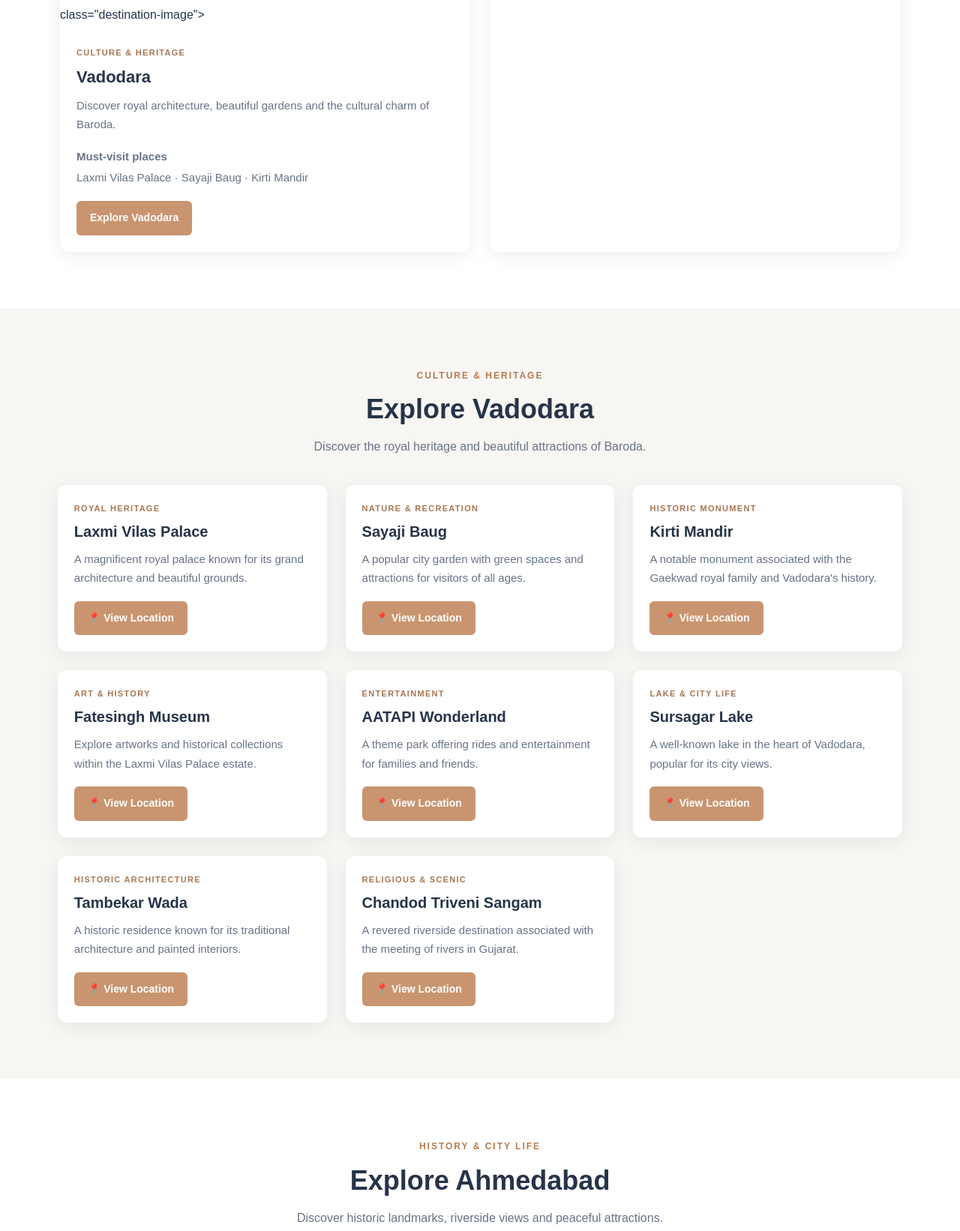
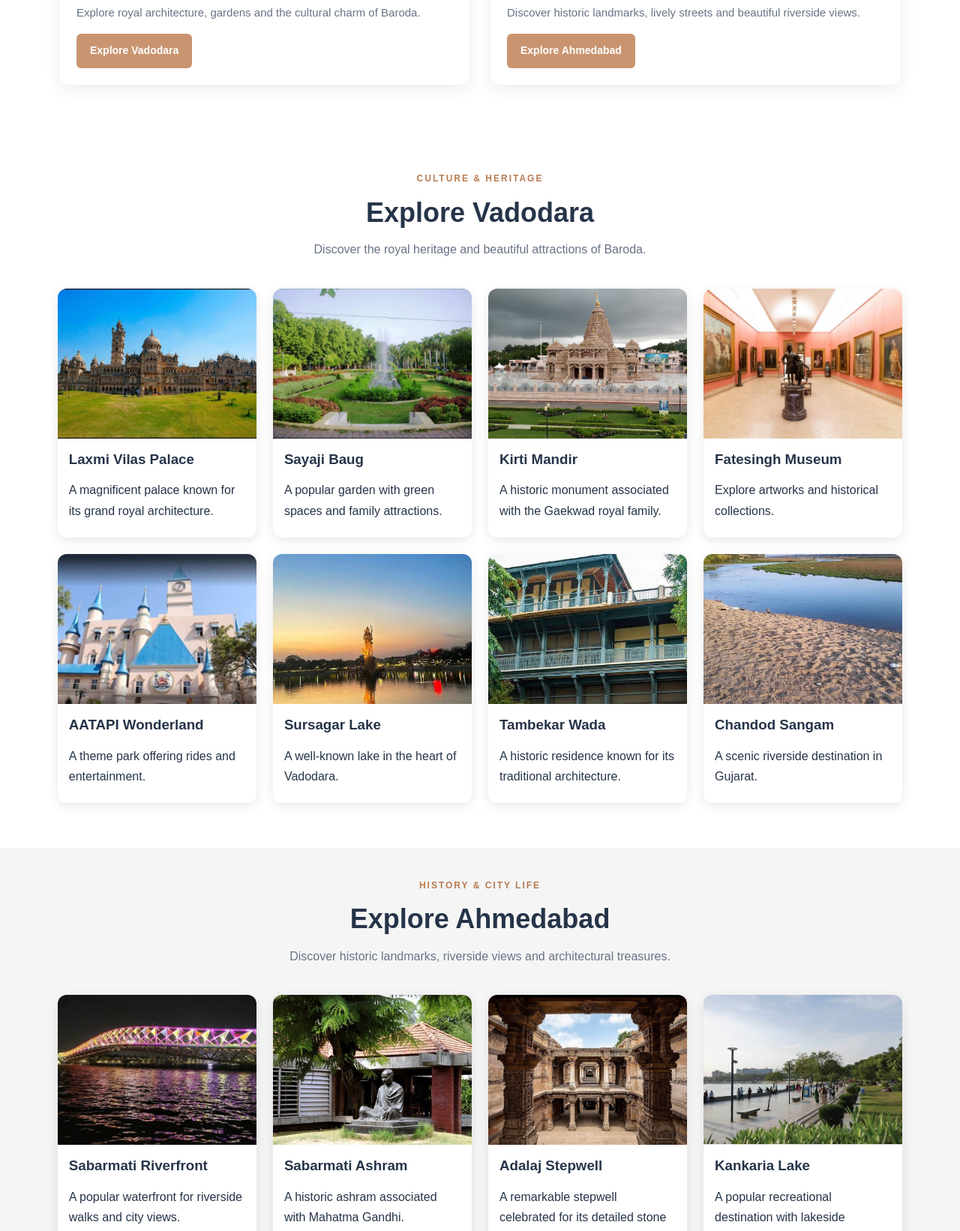
Before and after one commit to parmarmahika13-dotcom/gujarat-tourism, a plain HTML site: page index.html in a window 1280 px wide. Shown: the part 1158-2800 px from the top of the page at 75% size. Drawn offline with Linux system fonts and the light colour scheme.

Commit message:
Update index.html

```diff
--- a/index.html
+++ b/index.html
@@ -5,268 +5,204 @@
   <meta charset="UTF-8">
   <meta name="viewport" content="width=device-width, initial-scale=1.0">
   <title>Explore Gujarat | Tourism</title>
-    <meta name="description" content="Explore the beautiful tourist destinations of Vadodara and Ahmedabad, Gujarat.">
+  <meta name="description" content="Explore tourist destinations in Vadodara and Ahmedabad, Gujarat.">
   <link rel="stylesheet" href="style.css">
   <script src="script.js" defer></script>
+  <style>
+    .photo-grid {
+      display: grid;
+      grid-template-columns: repeat(auto-fit, minmax(230px, 1fr));
+      gap: 22px;
+      margin: 25px 0;
+    }
+    .photo-card {
+      overflow: hidden;
+      border-radius: 12px;
+      background: white;
+      box-shadow: 0 4px 15px #00000018;
+    }
+    .photo-card img {
+      display: block;
+      width: 100%;
+      height: 200px;
+      object-fit: cover;
+    }
+    .photo-card h3, .photo-card p {
+      margin: 12px 15px;
+    }
+    .photo-card p { padding-bottom: 10px; }
+    .photo-card a { color: inherit; text-decoration: none; }
+    .photo-card a:hover { text-decoration: underline; }
+    .photo-section { padding: 35px 6%; }
+    .photo-section:nth-of-type(even) { background: #f5f5f5; }
+    .photo-section > p { text-align: center; }
+  </style>
 </head>
-
 <body>
 
 <header class="site-header">
   <nav class="navbar">
     <a href="#home" class="logo">Explore Gujarat<span>.</span></a>
-
-        <button class="menu-toggle" id="menuToggle"
-                aria-label="Toggle navigation" aria-expanded="false">
-            ☰
-        </button>
-
+    <button class="menu-toggle" id="menuToggle" aria-label="Toggle navigation" aria-expanded="false">☰</button>
     <div class="nav-links" id="navLinks">
       <a href="#home">Home</a>
       <a href="#destinations">Destinations</a>
       <a href="#vadodara">Vadodara</a>
       <a href="#ahmedabad">Ahmedabad</a>
+      <a href="#other-places">Other Places</a>
       <a href="#about">About</a>
     </div>
   </nav>
 </header>
 
 <main>
-    <!-- HERO SECTION -->
   <section class="hero" id="home">
     <div class="hero-content">
       <span class="eyebrow">DISCOVER THE BEAUTY OF GUJARAT</span>
       <h1>Explore Gujarat,<br>Explore Incredible Places</h1>
-            <p>
-                Discover royal palaces, historic monuments, peaceful lakes
-                and the rich culture of Vadodara and Ahmedabad.
-            </p>
+      <p>Discover royal palaces, historic monuments, peaceful lakes and the rich culture of Gujarat.</p>
       <a href="#destinations" class="btn">Explore Destinations ↓</a>
     </div>
   </section>
 
-    <!-- DESTINATION INTRODUCTION -->
   <section class="section" id="destinations">
     <div class="section-heading">
       <span class="eyebrow">YOUR NEXT ADVENTURE</span>
       <h2>Explore Our Destinations</h2>
-            <p>Choose a city and discover its famous tourist attractions.</p>
+      <p>Discover the famous attractions of Vadodara, Ahmedabad and other places in Gujarat.</p>
     </div>
-
     <div class="destination-grid">
-
       <article class="destination-card">
-               <img src="laxmi-palace.jpeg"
-     alt="Laxmi Vilas Palace in Vadodara">
-                     class="destination-image">
-
+        <img src="laxmi-palace.jpeg" alt="Laxmi Vilas Palace" class="destination-image">
         <div class="card-content">
           <span class="category">CULTURE &amp; HERITAGE</span>
           <h3>Vadodara</h3>
-                    <p>
-                        Discover royal architecture, beautiful gardens
-                        and the cultural charm of Baroda.
-                    </p>
-                    <p class="must-visit">
-                        <strong>Must-visit places</strong><br>
-                        Laxmi Vilas Palace · Sayaji Baug · Kirti Mandir
-                    </p>
+          <p>Explore royal architecture, gardens and the cultural charm of Baroda.</p>
           <a href="#vadodara" class="btn">Explore Vadodara</a>
         </div>
       </article>
-
       <article class="destination-card">
-                <img src="image/sabarmati-riverfront.jpeg"
-                     alt="Sabarmati Riverfront in Ahmedabad"
-                     class="destination-image">
-
+        <img src="sabarmati-riverfront.jpeg" alt="Sabarmati Riverfront" class="destination-image">
         <div class="card-content">
           <span class="category">HISTORY &amp; CITY LIFE</span>
           <h3>Ahmedabad</h3>
-                    <p>
-                        Experience historic monuments, lively streets
-                        and the heritage of Gujarat's largest city.
-                    </p>
-                    <p class="must-visit">
-                        <strong>Must-visit places</strong><br>
-                        Sabarmati Riverfront · Sabarmati Ashram ·
-                        Adalaj Stepwell · Kankaria Lake
-                    </p>
+          <p>Discover historic landmarks, lively streets and beautiful riverside views.</p>
           <a href="#ahmedabad" class="btn">Explore Ahmedabad</a>
         </div>
       </article>
-
     </div>
   </section>
 
-    <!-- VADODARA SECTION -->
-    <section class="section city-section" id="vadodara">
+  <section class="photo-section" id="vadodara">
     <div class="section-heading">
       <span class="eyebrow">CULTURE &amp; HERITAGE</span>
       <h2>Explore Vadodara</h2>
       <p>Discover the royal heritage and beautiful attractions of Baroda.</p>
     </div>
-
-        <div class="places-grid">
-
-            <article class="place-card">
-                <img src="images/vadodara/laxmi-palace.jpeg"
-                     alt="Laxmi Vilas Palace" class="place-image">
-                <div class="card-content">
-                    <span class="category">Royal Heritage</span>
+    <div class="photo-grid">
+      <article class="photo-card">
+        <img src="laxmi-palace.jpeg" alt="Laxmi Vilas Palace">
         <h3>Laxmi Vilas Palace</h3>
-                    <p>A magnificent royal palace known for its grand architecture and beautiful grounds.</p>
-                    <a class="location-btn" href="https://www.google.com/maps/search/?api=1&amp;query=Laxmi+Vilas+Palace+Vadodara" target="_blank" rel="noopener noreferrer">📍 View Location</a>
-                </div>
+        <p>A magnificent palace known for its grand royal architecture.</p>
       </article>
-
-            <article class="place-card">
-                <img src="images/vadodara/sayaji-baug.jpeg"
-                     alt="Sayaji Baug" class="place-image">
-                <div class="card-content">
-                    <span class="category">Nature &amp; Recreation</span>
+      <article class="photo-card">
+        <img src="sayaji-baug.jpeg" alt="Sayaji Baug">
         <h3>Sayaji Baug</h3>
-                    <p>A popular city garden with green spaces and attractions for visitors of all ages.</p>
-                    <a class="location-btn" href="https://www.google.com/maps/search/?api=1&amp;query=Sayaji+Baug+Vadodara" target="_blank" rel="noopener noreferrer">📍 View Location</a>
-                </div>
+        <p>A popular garden with green spaces and family attractions.</p>
       </article>
-
-            <article class="place-card">
-                <img src="images/vadodara/kirti-mandir.jpeg"
-                     alt="Kirti Mandir" class="place-image">
-                <div class="card-content">
-                    <span class="category">Historic Monument</span>
+      <article class="photo-card">
+        <img src="kirti-mandir.jpeg" alt="Kirti Mandir">
         <h3>Kirti Mandir</h3>
-                    <p>A notable monument associated with the Gaekwad royal family and Vadodara's history.</p>
-                    <a class="location-btn" href="https://www.google.com/maps/search/?api=1&amp;query=Kirti+Mandir+Vadodara" target="_blank" rel="noopener noreferrer">📍 View Location</a>
-                </div>
+        <p>A historic monument associated with the Gaekwad royal family.</p>
       </article>
-
-            <article class="place-card">
-                <img src="images/vadodara/fatesingh-museum.jpeg"
-                     alt="Fatesingh Museum" class="place-image">
-                <div class="card-content">
-                    <span class="category">Art &amp; History</span>
+      <article class="photo-card">
+        <img src="fatesingh-museum.jpeg" alt="Fatesingh Museum">
         <h3>Fatesingh Museum</h3>
-                    <p>Explore artworks and historical collections within the Laxmi Vilas Palace estate.</p>
-                    <a class="location-btn" href="https://www.google.com/maps/search/?api=1&amp;query=Fatesingh+Museum+Vadodara" target="_blank" rel="noopener noreferrer">📍 View Location</a>
-                </div>
+        <p>Explore artworks and historical collections.</p>
       </article>
-
-            <article class="place-card">
-                <img src="images/vadodara/atapi-wonderland.jpeg"
-                     alt="AATAPI Wonderland" class="place-image">
-                <div class="card-content">
-                    <span class="category">Entertainment</span>
+      <article class="photo-card">
+        <img src="atapi-wonderland.jpeg" alt="AATAPI Wonderland">
         <h3>AATAPI Wonderland</h3>
-                    <p>A theme park offering rides and entertainment for families and friends.</p>
-                    <a class="location-btn" href="https://www.google.com/maps/search/?api=1&amp;query=AATAPI+Wonderland+Vadodara" target="_blank" rel="noopener noreferrer">📍 View Location</a>
-                </div>
+        <p>A theme park offering rides and entertainment.</p>
       </article>
-
-            <article class="place-card">
-                <img src="images/vadodara/sursagar-lake.jpeg"
-                     alt="Sursagar Lake" class="place-image">
-                <div class="card-content">
-                    <span class="category">Lake &amp; City Life</span>
+      <article class="photo-card">
+        <img src="sursagar-lake.jpeg" alt="Sursagar Lake">
         <h3>Sursagar Lake</h3>
-                    <p>A well-known lake in the heart of Vadodara, popular for its city views.</p>
-                    <a class="location-btn" href="https://www.google.com/maps/search/?api=1&amp;query=Sursagar+Lake+Vadodara" target="_blank" rel="noopener noreferrer">📍 View Location</a>
-                </div>
+        <p>A well-known lake in the heart of Vadodara.</p>
       </article>
-
-            <article class="place-card">
-                <img src="images/vadodara/tambekar-wada.jpeg"
-                     alt="Tambekar Wada" class="place-image">
-                <div class="card-content">
-                    <span class="category">Historic Architecture</span>
+      <article class="photo-card">
+        <img src="tambekar-wada.jpeg" alt="Tambekar Wada">
         <h3>Tambekar Wada</h3>
-                    <p>A historic residence known for its traditional architecture and painted interiors.</p>
-                    <a class="location-btn" href="https://www.google.com/maps/search/?api=1&amp;query=Tambekar+Wada+Vadodara" target="_blank" rel="noopener noreferrer">📍 View Location</a>
-                </div>
+        <p>A historic residence known for its traditional architecture.</p>
       </article>
-
-            <article class="place-card">
-                <img src="images/vadodara/chandod-sangam.jpeg"
-                     alt="Chandod Triveni Sangam" class="place-image">
-                <div class="card-content">
-                    <span class="category">Religious &amp; Scenic</span>
-                    <h3>Chandod Triveni Sangam</h3>
-                    <p>A revered riverside destination associated with the meeting of rivers in Gujarat.</p>
-                    <a class="location-btn" href="https://www.google.com/maps/search/?api=1&amp;query=Chandod+Triveni+Sangam+Gujarat" target="_blank" rel="noopener noreferrer">📍 View Location</a>
-                </div>
+      <article class="photo-card">
+        <img src="chandod-sangam.jpeg" alt="Chandod Sangam">
+        <h3>Chandod Sangam</h3>
+        <p>A scenic riverside destination in Gujarat.</p>
       </article>
-
     </div>
   </section>
 
-    <!-- AHMEDABAD SECTION -->
-    <section class="section city-section alternate" id="ahmedabad">
+  <section class="photo-section" id="ahmedabad">
     <div class="section-heading">
       <span class="eyebrow">HISTORY &amp; CITY LIFE</span>
       <h2>Explore Ahmedabad</h2>
-            <p>Discover historic landmarks, riverside views and peaceful attractions.</p>
+      <p>Discover historic landmarks, riverside views and architectural treasures.</p>
     </div>
-
-        <div class="places-grid">
-
-            <article class="place-card">
-                <img src="images/ahmedabad/sabarmati-riverfront.jpeg"
-                     alt="Sabarmati Riverfront" class="place-image">
-                <div class="card-content">
-                    <span class="category">Riverside</span>
+    <div class="photo-grid">
+      <article class="photo-card">
+        <img src="sabarmati-riverfront.jpeg" alt="Sabarmati Riverfront">
         <h3>Sabarmati Riverfront</h3>
-                    <p>A popular waterfront destination for riverside walks and views of the city.</p>
-                    <a class="location-btn" href="https://www.google.com/maps/search/?api=1&amp;query=Sabarmati+Riverfront+Ahmedabad" target="_blank" rel="noopener noreferrer">📍 View Location</a>
-                </div>
+        <p>A popular waterfront for riverside walks and city views.</p>
       </article>
-
-            <article class="place-card">
-                <img src="images/ahmedabad/sabarmati-ashram.jpeg"
-                     alt="Sabarmati Ashram" class="place-image">
-                <div class="card-content">
-                    <span class="category">History &amp; Freedom</span>
+      <article class="photo-card">
+        <img src="sabarmati-ashram.jpeg" alt="Sabarmati Ashram">
         <h3>Sabarmati Ashram</h3>
-                    <p>Visit the historic ashram associated with Mahatma Gandhi and India's freedom movement.</p>
-                    <a class="location-btn" href="https://www.google.com/maps/search/?api=1&amp;query=Sabarmati+Ashram+Ahmedabad" target="_blank" rel="noopener noreferrer">📍 View Location</a>
-                </div>
+        <p>A historic ashram associated with Mahatma Gandhi.</p>
       </article>
-
-            <article class="place-card">
-                <img src="images/ahmedabad/adalaj-stepwell.jpeg"
-                     alt="Adalaj Stepwell" class="place-image">
-                <div class="card-content">
-                    <span class="category">Architecture</span>
+      <article class="photo-card">
+        <img src="adalaj-stepwell.jpeg" alt="Adalaj Stepwell">
         <h3>Adalaj Stepwell</h3>
-                    <p>A remarkable stepwell celebrated for its intricate stone carvings and traditional design.</p>
-                    <a class="location-btn" href="https://www.google.com/maps/search/?api=1&amp;query=Adalaj+Stepwell+Gujarat" target="_blank" rel="noopener noreferrer">📍 View Location</a>
-                </div>
+        <p>A remarkable stepwell celebrated for its detailed stone carvings.</p>
       </article>
-
-            <article class="place-card">
-                <img src="images/ahmedabad/kankaria-lake.jpeg"
-                     alt="Kankaria Lake" class="place-image">
-                <div class="card-content">
-                    <span class="category">Lake &amp; Recreation</span>
+      <article class="photo-card">
+        <img src="kankaria-lake.jpeg" alt="Kankaria Lake">
         <h3>Kankaria Lake</h3>
-                    <p>A well-known recreational destination with lakeside views and family activities.</p>
-                    <a class="location-btn" href="https://www.google.com/maps/search/?api=1&amp;query=Kankaria+Lake+Ahmedabad" target="_blank" rel="noopener noreferrer">📍 View Location</a>
-                </div>
+        <p>A popular recreational destination with lakeside attractions.</p>
       </article>
-
     </div>
   </section>
 
-    <!-- ABOUT SECTION -->
+  <section class="photo-section" id="other-places">
+    <div class="section-heading">
+      <span class="eyebrow">MORE TO DISCOVER</span>
+      <h2>Other Places in Gujarat</h2>
+      <p>Explore more destinations from your photo collection.</p>
+    </div>
+    <div class="photo-grid">
+      <article class="photo-card">
+        <img src="mandvi-gate.jpeg" alt="Mandvi Gate">
+        <h3>Mandvi Gate</h3>
+        <p>A historic landmark in Vadodara.</p>
+      </article>
+      <article class="photo-card">
+        <img src="por-baliyadev.jpeg" alt="Por Baliyadev">
+        <h3>Por Baliyadev</h3>
+        <p>A local destination in Gujarat.</p>
+      </article>
+      <article class="photo-card">
+        <img src="wadhwan-lake.jpeg" alt="Wadhwan Lake">
+        <h3>Wadhwan Lake</h3>
+        <p>A lake destination in Gujarat.</p>
+      </article>
+    </div>
+  </section>
+
   <section class="about-section" id="about">
     <div class="section-heading">
       <span class="eyebrow">ABOUT THIS WEBSITE</span>
       <h2>Discover Gujarat with Us</h2>
-            <p>
-                This tourism website introduces visitors to the heritage,
-                culture, architecture and attractions of Vadodara and Ahmedabad.
-                Explore each destination and use its location link to plan a visit.
-            </p>
+      <p>This tourism website introduces the heritage, culture, architecture and attractions of Gujarat. Explore the photographs and discover places to visit.</p>
     </div>
   </section>
 </main>
```
Lines whose indentation alone changed are shown as unchanged.
